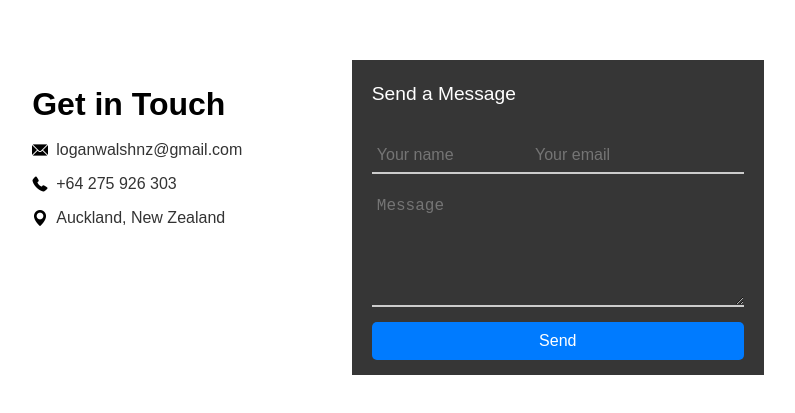
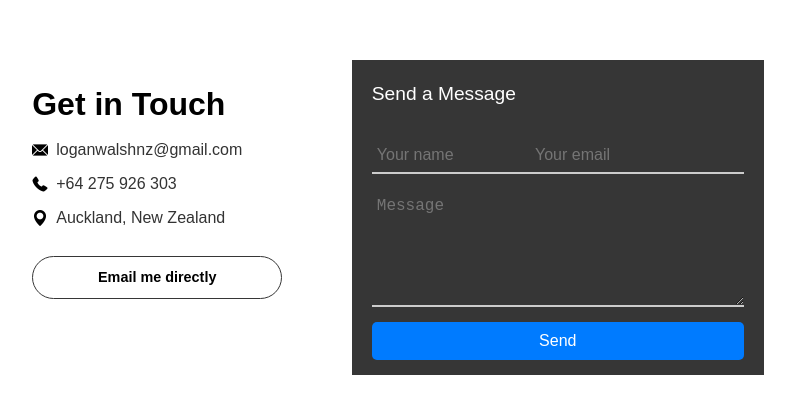
Before and after one commit to iamloganwalsh/iamloganwalsh.github.io, a React (Vite) app in the folder react-ui/: page / in a window 1280 px wide. Shown: the part 2633-3046 px from the top of the page, without its empty margins (252-1047 px from the left). Built offline with nearby package versions, Linux system fonts and the light colour scheme.

Commit message:
Fixed some buttons

```diff
--- a/react-ui/src/components/Contact.jsx
+++ b/react-ui/src/components/Contact.jsx
@@ -92,6 +92,11 @@ export const Contact = () => {
                     <p> Auckland, New Zealand</p>
                 </div>
 
+                <div className="IntroLargeButtons">
+                  <a className="IntroBtn" href="mailto:loganwalshnz@gmail.com">Email me directly</a>
+                </div>
+
+
             </div>
 
             <div className="ContactRight">
--- a/react-ui/src/components/Intro.jsx
+++ b/react-ui/src/components/Intro.jsx
@@ -17,7 +17,7 @@ export const Intro = () => {
 
                 <div className="IntroLargeButtons">
                     <a href={resume} target="_blank" className="IntroBtn">View Resume</a>
-                    <a href="#" className="IntroBtn" style={{backgroundColor: "rgb(54, 54, 54)", color: "white"}}>Contact Me</a>
+                    <a href="#Contact" className="IntroBtn" style={{backgroundColor: "rgb(54, 54, 54)", color: "white"}}>Contact Me</a>
                 </div>
 
                 <div className="IntroSocials">
```
